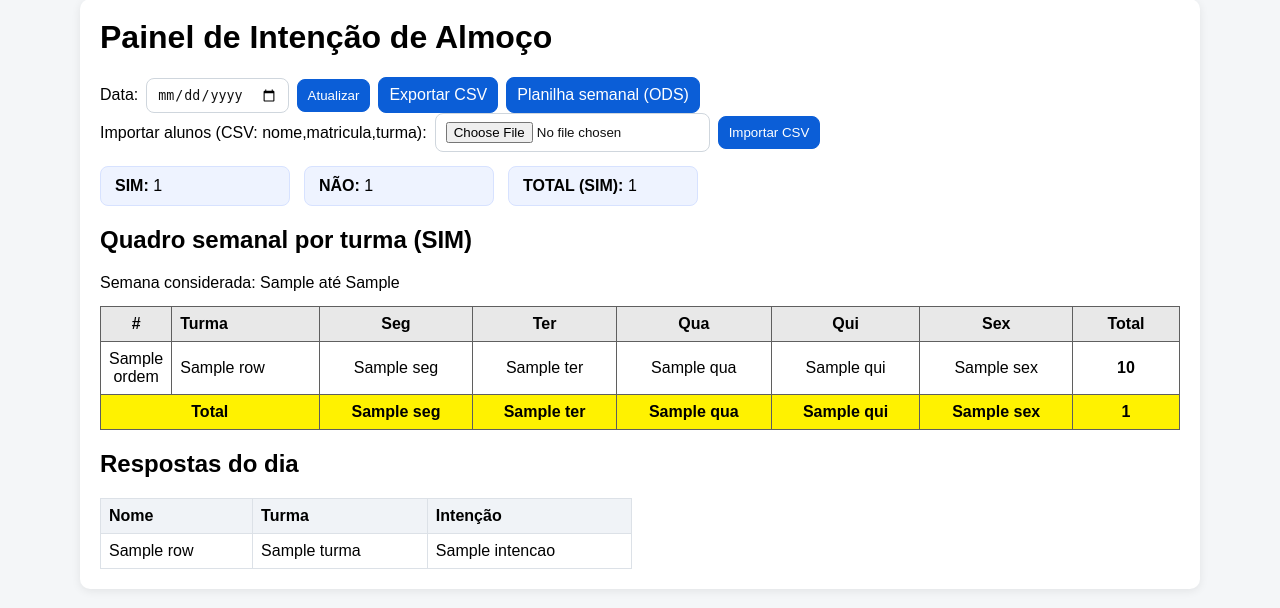
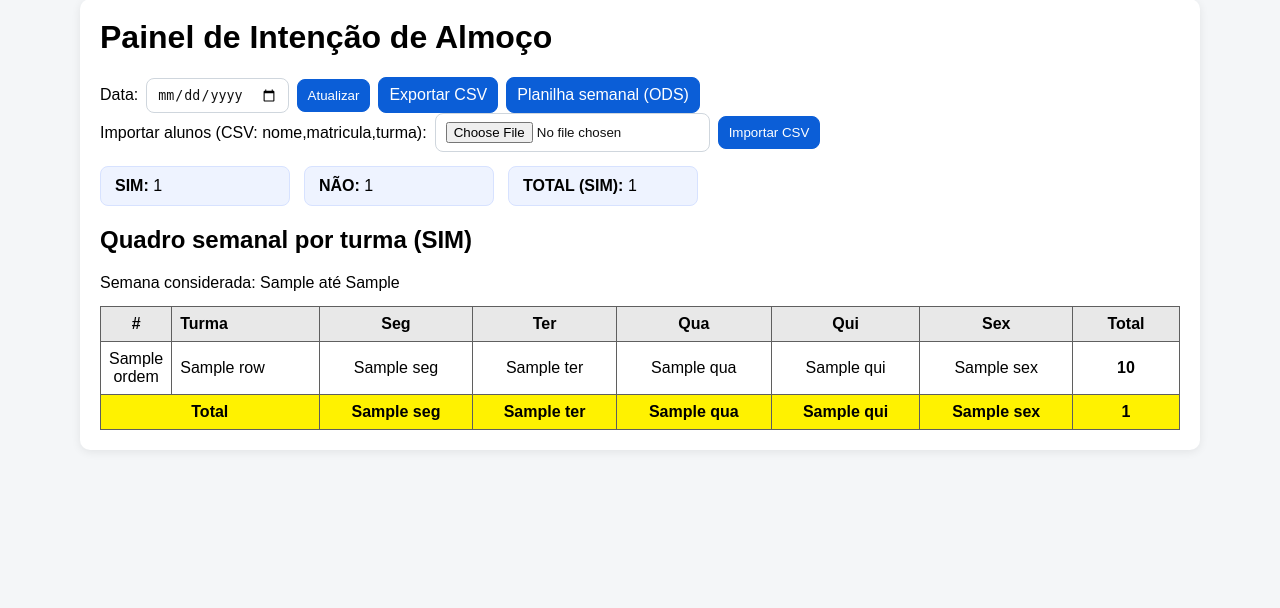
Before and after one commit to FranciscoCarlos1/ALMOCO, a Flask app: template templates/admin.html in a window 1280 px wide. Shown: the part 25-633 px from the top of the page. Run offline with Flask 3, Linux system fonts and the light colour scheme; the template is opened without the code that fills it: most values are stand-ins (such as "Sample title", 1, 10 or a date in 2020).

Commit message:
chore: remove seção respostas do dia no painel

```diff
--- a/app.py
+++ b/app.py
@@ -288,16 +288,6 @@ def admin() -> str:
             (segunda.isoformat(), sexta.isoformat()),
         ).fetchall()
 
-        respostas = conn.execute(
-            """
-            SELECT nome, matricula, turma, intencao, criado_em
-            FROM respostas
-            WHERE data_almoco = ?
-            ORDER BY turma, nome
-            """,
-            (data_filtro,),
-        ).fetchall()
-
     resumo = {turma: {"sim": 0, "nao": 0, "total": 0} for turma in TURMAS}
     for row in resumo_rows:
         resumo[row["turma"]] = {
@@ -372,7 +362,6 @@ def admin() -> str:
         total_sim=total_sim,
         total_nao=total_nao,
         total_geral=total_geral,
-        respostas=respostas,
         token=request.args.get("token", ""),
         importado=request.args.get("importado") == "1",
         import_error=request.args.get("import_error"),
--- a/templates/admin.html
+++ b/templates/admin.html
@@ -20,11 +20,9 @@
       .filtro { display: flex; gap: 8px; align-items: center; flex-wrap: wrap; }
       input, button, a.btn { padding: 8px 10px; border-radius: 8px; border: 1px solid #cfd6dd; text-decoration: none; color: #111; }
       button, a.btn.primary { background: #0b5ed7; border-color: #0b5ed7; color: #fff; cursor: pointer; }
-      .split { display: grid; grid-template-columns: 1fr 1fr; gap: 16px; }
       .alert { padding: 10px 12px; border-radius: 8px; margin-top: 12px; }
       .ok { background: #d1f7de; color: #0b5a2a; }
       .err { background: #ffd9d9; color: #8f1a1a; }
-      @media (max-width: 900px) { .split { grid-template-columns: 1fr; } }
     </style>
   </head>
   <body>
@@ -104,29 +102,6 @@
             </tfoot>
           </table>
 
-      <div class="split">
-        <section>
-          <h2>Respostas do dia</h2>
-          <table>
-            <thead>
-              <tr>
-                <th>Nome</th>
-                <th>Turma</th>
-                <th>Intenção</th>
-              </tr>
-            </thead>
-            <tbody>
-              {% for row in respostas %}
-              <tr>
-                <td>{{ row.nome }}</td>
-                <td>{{ row.turma }}</td>
-                <td>{{ row.intencao }}</td>
-              </tr>
-              {% endfor %}
-            </tbody>
-          </table>
-        </section>
-      </div>
     </main>
   </body>
 </html>
```
